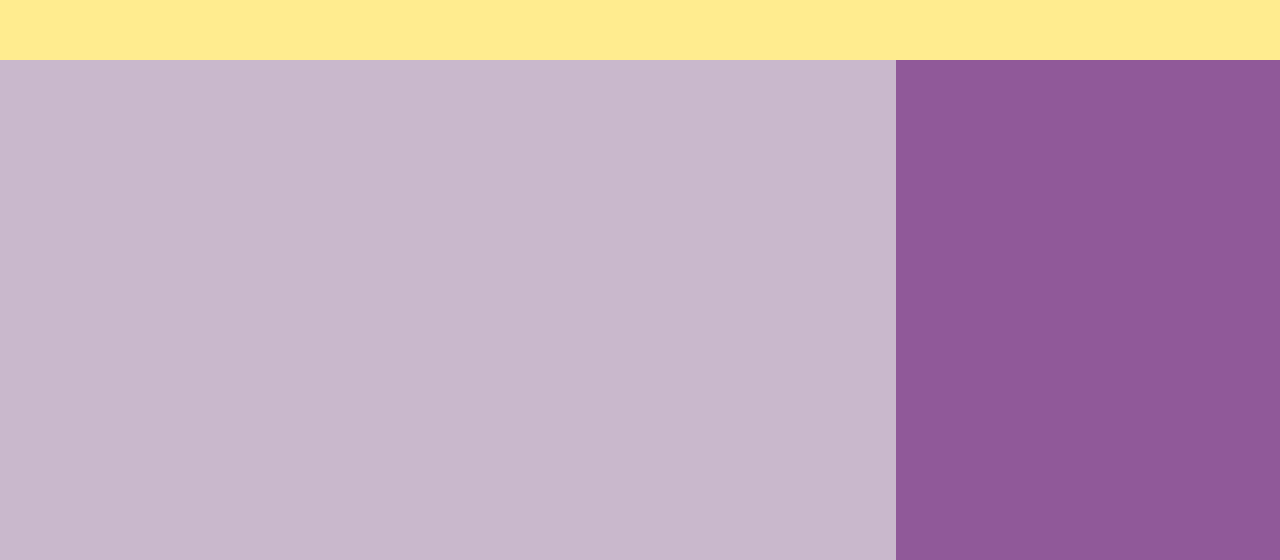
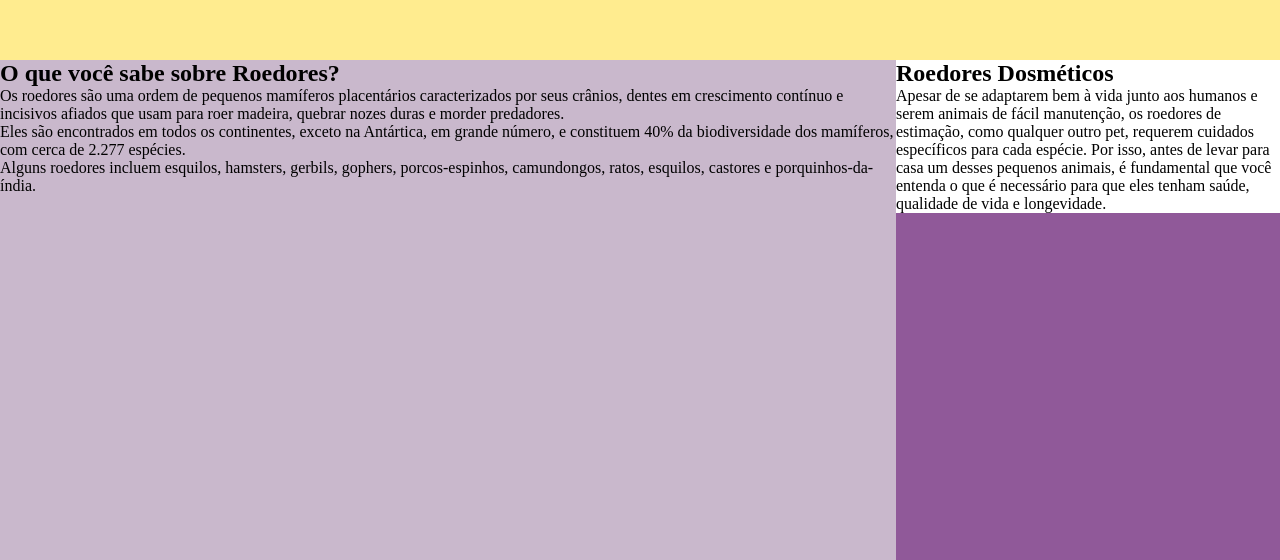
Before and after one commit to therabb1t/projeto-compartilhado, a plain HTML site: page index.html in a window 1280 px wide. Shown: the part 240-800 px from the top of the page. Drawn offline with Linux system fonts and the light colour scheme.

Commit message:
article html

```diff
--- a/index.html
+++ b/index.html
@@ -11,7 +11,23 @@
 
 </header>
 <main>
-    <article></article>
+    <article class="titulos">
+        <H2>O que você sabe sobre Roedores?</H2>
+    </section>
+    <section class="info">
+        <p>Os roedores são uma ordem de pequenos mamíferos placentários caracterizados por seus crânios, dentes em crescimento contínuo e incisivos afiados que usam para roer madeira, quebrar nozes duras e morder predadores.</p>
+        <p>Eles são encontrados em todos os continentes, exceto na Antártica, em grande número, e constituem 40% da biodiversidade dos mamíferos, com cerca de 2.277 espécies.</p>
+        <p>Alguns roedores incluem esquilos, hamsters, gerbils, gophers, porcos-espinhos, camundongos, ratos, esquilos, castores e porquinhos-da-índia.</p>
+    </section>
+    </article>
+   <section class="titulos">
+        <h2>Roedores Dosméticos</h2>
+   </section>
+    <section class=info>
+        <p>Apesar de se adaptarem bem à vida junto aos humanos e serem animais de fácil manutenção, os roedores de estimação, como qualquer outro pet, requerem cuidados específicos para cada espécie. Por isso, antes de levar para casa um desses pequenos animais, é fundamental que você entenda o que é necessário para que eles tenham saúde, qualidade de vida e longevidade.</p>
+    </section>
+    </article>
+
     <aside></aside>
 </main>
 <footer>
```
